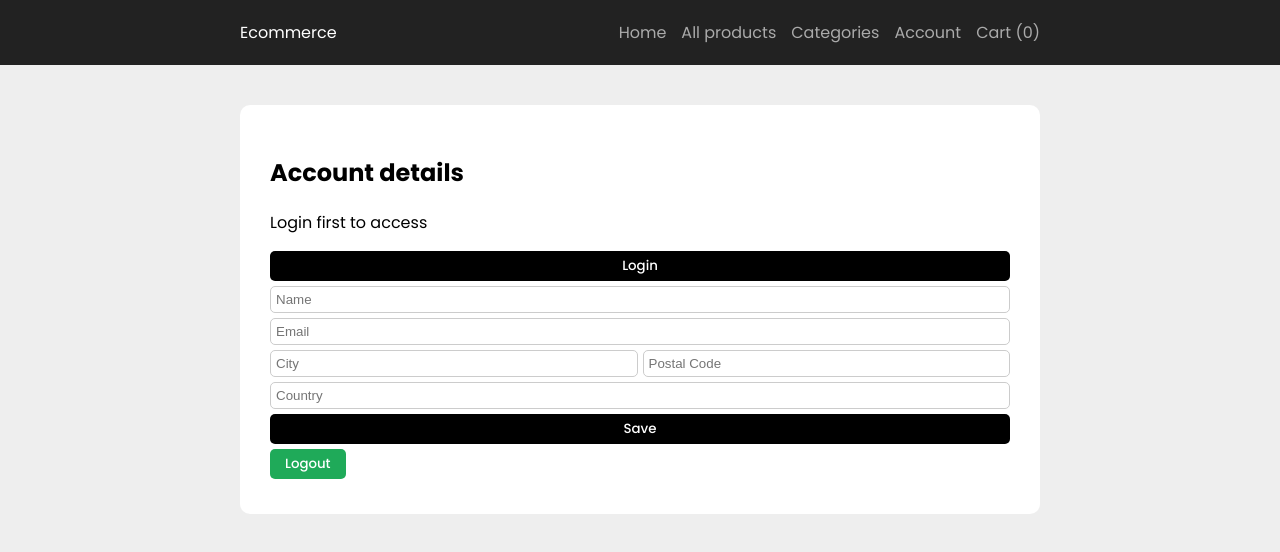
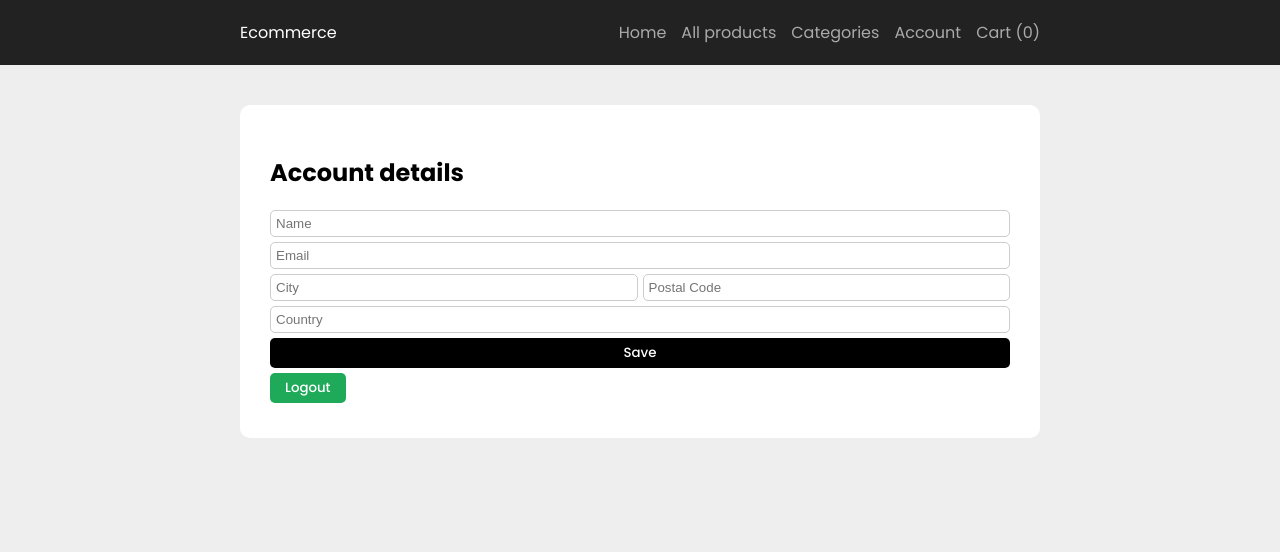
Before and after one commit to Naveen-7000/next-ecommerce-frontend, a Next.js app: page /account in a window 1280 px wide. Shown: the top 552 px of the page. Built offline with nearby package versions, Linux system fonts and the light colour scheme.

Commit message:
Account section updated

```diff
--- a/pages/account.js
+++ b/pages/account.js
@@ -82,7 +82,7 @@ export default function AccountPage() {
       <Center>
         <Box>
           <h2>Account details</h2>
-          {!user && (
+          {/* {!user && (
             <>
               <p>Login first to access</p>
               <Button
@@ -93,7 +93,7 @@ export default function AccountPage() {
                 Login
               </Button>
             </>
-          )}
+          )} */}
           <Input
             type="text"
             placeholder="Name"
```
